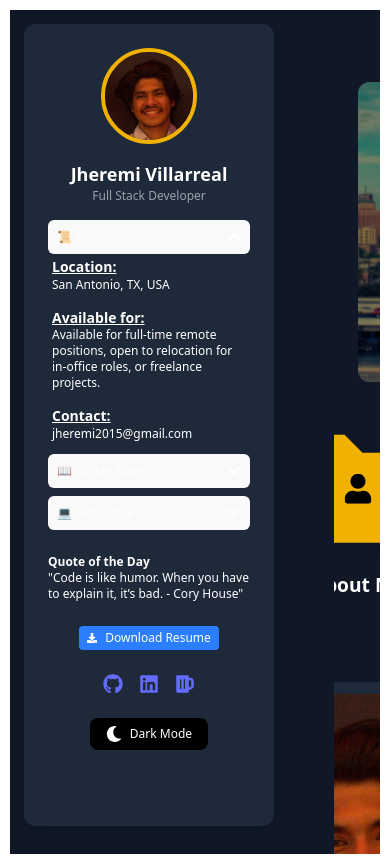
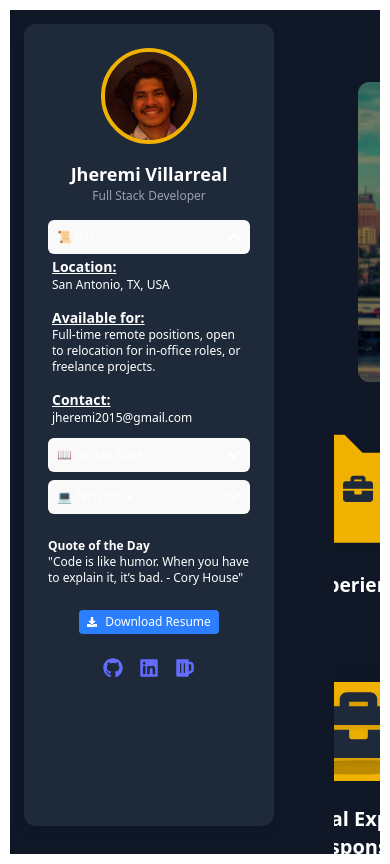
Before and after one commit to JVILL16/resume, a React (Vite) app: page / in a window 390 px wide. Built offline with nearby package versions, Linux system fonts and the light colour scheme.

Commit message:
v0.0.07 => fixed up section title cards; changed wording and titles; all html changes, animation changes

```diff
--- a/src/components/Experience.tsx
+++ b/src/components/Experience.tsx
@@ -40,7 +40,7 @@ const workExperience = [
 export default function WorkExperience () {
   return (
     <div className="py-14 px-8 bg-gray-900 text-white rounded-xl">
-      <h1 className="text-4xl text-center font-extrabold text-white mb-6 tracking-wide">Work Experience</h1>
+      <h1 className="text-4xl text-center font-extrabold text-white mb-15 tracking-wide">Roles That Shaped Me</h1>
       <div className="flex flex-wrap justify-center gap-6">
         {workExperience.map((job, index) => (
           <motion.div
--- a/src/components/Projects.tsx
+++ b/src/components/Projects.tsx
@@ -88,7 +88,7 @@ const Projects = () => {
 
   return (
     <div className="py-14 px-8 bg-gray-900 text-white rounded-xl">
-      <h1 className="text-4xl text-center font-extrabold text-white mb-6 tracking-wide">Projects</h1>
+      <h1 className="text-4xl text-center font-extrabold text-white mb-15 tracking-wide">Where Vision Meets Execution</h1>
 
       {/* Tabs for Professional / Independent Projects */}
       <div className="flex justify-center gap-6 mb-8">
--- a/src/components/SectionDetails.tsx
+++ b/src/components/SectionDetails.tsx
@@ -15,36 +15,31 @@ const records = [
     { id: "summary", title: "About Me", icon: <FaUser size={25} /> }
 ];
 
-const sectionContent : any = {
+const sectionContent: any = {
     summary: {
-        title: "About Me",
-        content: "As a Full Stack Developer, I have honed my ability to build scalable, maintainable, and efficient software solutions. My expertise spans both frontend and backend technologies, allowing me to create seamless user experiences and robust system architectures. I thrive on problem-solving, continuously seeking innovative approaches to tackle challenges, optimize performance, and enhance functionality. This section offers a high-level overview of my journey, highlighting my technical proficiency, adaptability, and passion for developing impactful solutions.",
-        image: "/pfp-jheremi.png"
+        title: "Introduction: About Me & Q&A",
+        content: "As a Full Stack Developer, I have honed my ability to build scalable, maintainable, and efficient software solutions. My expertise spans both frontend and backend technologies, allowing me to create seamless user experiences and robust system architectures. I thrive on problem-solving, continuously seeking innovative approaches to tackle challenges, optimize performance, and enhance functionality."
     },
     experience: {
-        title: "Work Experience",
-        content: "This section outlines my professional career, detailing the roles and responsibilities I have undertaken in various organizations. It highlights my contributions to software development projects, team collaborations, and the technologies I have leveraged to deliver high-quality solutions. Expect to see insights into my problem-solving approach, leadership experience, and how my work has driven efficiency and innovation in different industries.",
-        image: "/images/experience.jpg"
+        title: "Professional Experience: Roles & Responsibilities",
+        content: "This section outlines my professional career and other job titles, detailing the roles and responsibilities I have undertaken in various organizations. It highlights my contributions to software development projects, team collaborations, and the technologies I have leveraged to deliver high-quality solutions. "
     },
     education: {
-        title: "Education",
-        content: "My educational background forms the foundation of my technical knowledge and problem-solving abilities. With a strong focus on Computer Science, Software Engineering, and Cybersecurity, I have gained a deep understanding of algorithms, data structures, system design, and security principles. This section showcases the institutions I attended, the key subjects I mastered, and any relevant certifications or achievements that have contributed to my growth as a developer.",
-        image: "/images/education.jpg"
+        title: "Academic Background: Education & Learning Journey",
+        content: "My educational background forms the foundation of my technical knowledge and problem-solving abilities. With a strong focus on Computer Science, Software Engineering, and Cybersecurity, I have gained a deep understanding of algorithms, data structures, system design, security principles, and other topics I endured."
     },
     projects: {
-        title: "Projects",
-        content: "A curated selection of projects that demonstrate my technical expertise, creativity, and problem-solving skills. This section includes professional work, freelance projects, and personal endeavors that showcase my ability to develop software applications across different domains. Each project description provides insights into the technologies used, challenges overcome, and the impact of the solution. Whether it's web applications, APIs, automation scripts, or data-driven platforms, this section highlights my hands-on experience and passion for building effective solutions.",
-        image: "/images/projects.jpg"
+        title: "Portfolio: Projects & Case Studies",
+        content: "This section includes professional and personal work that showcases my technical expertise, creativity, problem-solving skills, and my ability to develop software applications across different domains. Each project description provides insights into the technologies used, challenges overcome, and the impact of the solution. "
     },
     tools: {
-        title: "Skills & Tools",
-        content: "An in-depth overview of the programming languages, frameworks, tools, and technologies I am proficient in. This section covers my expertise in frontend and backend development, databases, cloud platforms, DevOps tools, and other essential technologies. Additionally, it touches on my approach to continuous learning, staying updated with industry trends, and refining my skills to adapt to new challenges.",
-        image: "/images/tools.jpg"
+        title: "Skills: Tools & Tech Stack" ,
+        content: "Take a look at my expertise in frontend and backend development, databases, cloud platforms, DevOps tools, and other essential technologies! Additionally, it touches on my continuous learning, staying updated with industry trends, and refining my skills to adapt to new challenges."
     }
 };
 
 export default function SectionDetails() {
-    const [activeSection, setActiveSection] = useState("summary");
+    const [activeSection, setActiveSection] = useState("experience");
 
     const handleDragEnd = (_: any, info: any) => {
         const threshold = 120;
@@ -70,8 +65,8 @@ export default function SectionDetails() {
                     const position = records.findIndex((r) => r.id === activeSection) - index;
                     const papers = [
                         { id: 1, top: 15, right: 5, width: 40, height: 60, color: 'green' },
-                        { id: 2, top: 15, right: 25, width: 40, height: 60, color: 'red'},
-                        { id: 3, top: 15, right: 45, width: 40, height: 60, color: 'blue'}
+                        { id: 2, top: 15, right: 25, width: 40, height: 60, color: 'red' },
+                        { id: 3, top: 15, right: 45, width: 40, height: 60, color: 'blue' }
                     ];
                     return (
                         <motion.div
@@ -113,7 +108,7 @@ export default function SectionDetails() {
                             {/* Folder Icon */}
                             <div className="icon-container relative z-10">
                                 <FaFolder size={120} className="text-yellow-500 text-8xl drop-shadow-md" />
-                                <div className="notification-dot">{record.icon}</div>
+                                <div className="notification-dot text-gray-800">{record.icon}</div>
                             </div>
 
                             {/* Folder Label */}
@@ -122,28 +117,69 @@ export default function SectionDetails() {
                     );
                 })}
             </div>
-
             {/* Title Card Section Directly Under Folders */}
             <motion.div
                 key={activeSection}
-                className="mt-10 flex flex-col md:flex-row w-[80vw] max-w-4xl min-h-[50vh] bg-gray-900 text-white rounded-lg shadow-xl overflow-hidden"
+                className="mt-10 flex flex-col md:flex-row w-[80vw] max-w-4xl min-h-[30vh] bg-gray-900 text-white rounded-lg shadow-2xl overflow-hidden"
                 initial={{ opacity: 0, y: 50 }}
                 animate={{ opacity: 1, y: 0 }}
                 exit={{ opacity: 0, y: 50 }}
                 transition={{ type: "spring", stiffness: 60, damping: 12 }}
             >
-                {/* Left Side - Image */}
+                {/* Left Side - Image/Icon */}
                 <motion.div
-                    className="w-full md:w-1/3 flex items-center justify-center bg-gray-800 p-3"
+                    className="w-full md:w-1/3 flex flex-col items-center justify-center bg-yellow-500 p-3 relative"
                     initial={{ opacity: 0, scale: 0.8 }}
                     animate={{ opacity: 1, scale: 1 }}
                     transition={{ duration: 0.6, delay: 0.2 }}
                 >
-                    <img
-                        src={sectionContent[activeSection]?.image}
-                        alt={sectionContent[activeSection]?.title}
-                        className="w-full h-auto object-cover rounded-lg"
-                    />
+                    {(() => {
+                        let Icon;
+                        switch (activeSection) {
+                            case 'tools':
+                                Icon = FaTools;
+                                break;
+                            case 'summary':
+                                Icon = FaUser;
+                                break;
+                            case 'experience':
+                                Icon = FaBriefcase;
+                                break;
+                            case 'projects':
+                                Icon = FaProjectDiagram;
+                                break;
+                            case 'education':
+                                Icon = FaGraduationCap;
+                                break;
+                            default:
+                                return null;
+                        }
+                        return (
+                            <>
+                                {/* Floating Icon */}
+                                <motion.div
+                                    animate={{ y: [0, -12, 0] }} // Floating up & down
+                                    transition={{ repeat: Infinity, duration: 2, ease: "easeInOut" }}
+                                    className="relative z-10"
+                                >
+                                    <Icon size={75} className="text-gray-800 drop-shadow-md" />
+                                </motion.div>
+
+                                {/* Floating Shadow (In Sync) */}
+                                <motion.div
+                                    className="absolute bottom-2 w-24 h-4 bg-black opacity-25"
+                                    style={{ borderRadius: "50% 40%" }} // Slightly squashed oval shape
+                                    animate={{
+                                        scaleX: [1, 1.1, 1], // Expands horizontally as icon moves down
+                                        scaleY: [1, 0.8, 1], // Compresses vertically as icon moves up
+                                        opacity: [0.25, 0.2, 0.25], // Slight fade effect
+                                        y: [5, 0, 5], // Moves down when icon moves up
+                                    }}
+                                    transition={{ repeat: Infinity, duration: 2, ease: "easeInOut" }}
+                                />
+                            </>
+                        );
+                    })()}
                 </motion.div>
 
                 {/* Right Side - Text Content */}
@@ -153,14 +189,17 @@ export default function SectionDetails() {
                     animate={{ opacity: 1, x: 0 }}
                     transition={{ duration: 0.6, delay: 0.3 }}
                 >
-                    <h2 className="text-2xl font-bold mb-4">
+                    <h2 className="text-xl font-bold mb-4">
                         {sectionContent[activeSection]?.title}
                     </h2>
-                    <p className="text-lg leading-relaxed">
+                    <p className="text-md leading-relaxed">
                         {sectionContent[activeSection]?.content}
                     </p>
                 </motion.div>
             </motion.div>
+
+
+
 
             {/* 🟢 Keeps the components (Summary, Skills, Experience, Projects) below the title card */}
             <div className="mt-10 w-screen max-w-full flex justify-center mb-5 px-4">
--- a/src/components/Sidebar.tsx
+++ b/src/components/Sidebar.tsx
@@ -77,7 +77,7 @@ export default function Sidebar() {
             <p><span>San Antonio, TX, USA</span></p>
             <br />
             <p><span className="font-semibold text-[14px] underline">Available for:</span> </p>
-            <p><span>Available for full-time remote positions, open to relocation for in-office roles, or freelance projects.</span></p>
+            <p><span>Full-time remote positions, open to relocation for in-office roles, or freelance projects.</span></p>
             <br />
             <p><span className="font-semibold text-[14px] underline">Contact:</span> </p>
             <p><span>jheremi2015@gmail.com</span></p>
@@ -173,7 +173,7 @@ export default function Sidebar() {
         </a>
       </div>
       {/* Dark Mode Toggle */}
-      <div className="mt-6 w-full flex items-center justify-center">
+      {/* <div className="mt-6 w-full flex items-center justify-center">
         <button onClick={toggleDarkMode}
           className="flex items-center justify-center py-1 px-2 rounded-lg !text-xs"
           style={{
@@ -183,7 +183,7 @@ export default function Sidebar() {
           {darkMode ? <FaSun size={16} /> : <FaMoon size={16} />}
           <span className="ml-2">{darkMode ? 'Light Mode' : 'Dark Mode'}</span>
         </button>
-      </div>
+      </div> */}
 
     </div>
 
--- a/src/components/Skills.tsx
+++ b/src/components/Skills.tsx
@@ -50,7 +50,7 @@ const skillSections = [
 export default function Skills() {
   return (
     <div className="py-14 px-8 bg-gray-900 text-white rounded-xl ">
-  <h1 className="text-4xl text-center font-extrabold text-white mb-6 tracking-wide">Skills</h1>
+  <h1 className="text-4xl text-center font-extrabold text-white mb-15 tracking-wide">The Tech I Work With</h1>
   <div className="flex flex-wrap justify-center gap-6 text-center">
     {skillSections.map((section, idx) => (
       <motion.div
--- a/src/components/Summary.tsx
+++ b/src/components/Summary.tsx
@@ -41,7 +41,7 @@ export default function Summary() {
 
   return (
     <div className="py-14 px-8 bg-gray-900 text-gray-300 rounded-xl">
-      <h1 className="text-4xl text-center font-extrabold text-white mb-6 tracking-wide">About Me</h1>
+      <h1 className="text-4xl text-center font-extrabold text-white mb-15 tracking-wide">Common Questions, Clear Answers</h1>
       <div className="relative border-l-2 border-gray-700 pl-8">
         {summaries.map((item, index) => (
           <motion.div
--- a/src/index.css
+++ b/src/index.css
@@ -19,7 +19,7 @@
   display: flex;
   justify-content: center;
   align-items: center;
-  color:rgb(0, 0, 0);
+  /* color:rgb(0, 0, 0); */
 }
 
 .sidebar::-webkit-scrollbar {
```
